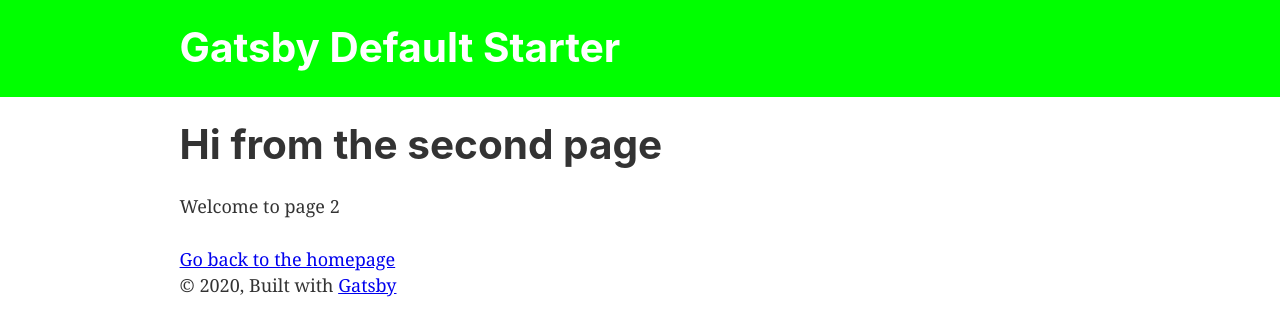
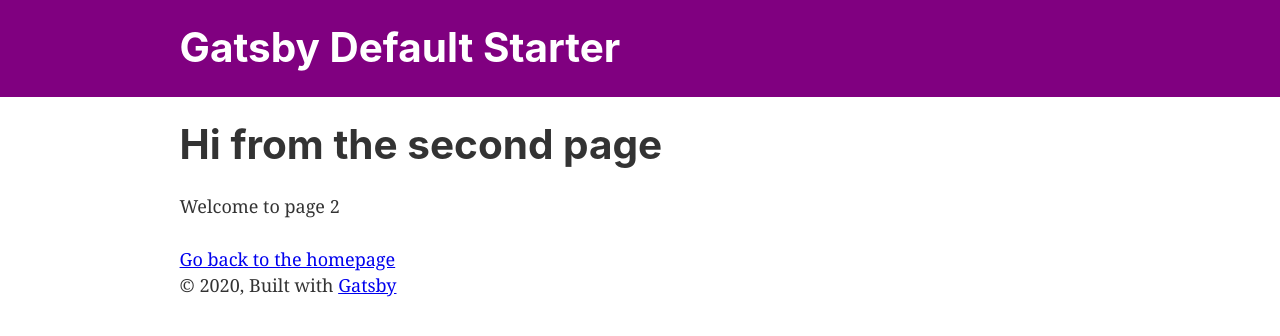
Before and after one commit to cwightrun/v4-test-run, a Gatsby site: page /page-2 in a window 1280 px wide. Built offline with nearby package versions, Linux system fonts and the light colour scheme; Gatsby itself is replaced by a stand-in of ours.

Commit message:
purple header

```diff
--- a/src/components/header.js
+++ b/src/components/header.js
@@ -5,7 +5,7 @@ import React from "react"
 const Header = ({ siteTitle }) => (
   <header
     style={{
-      background: `lime`,
+      background: `purple`,
       marginBottom: `1.45rem`,
     }}
   >
```
